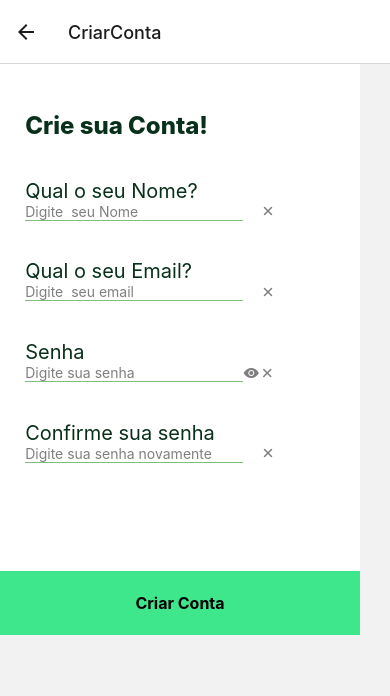
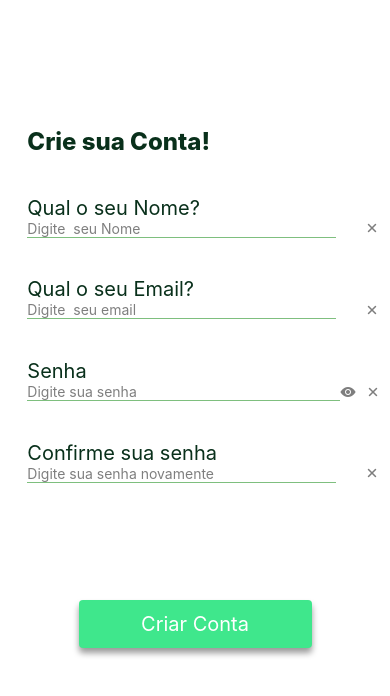
Before and after one commit to SamAlvezz/ADMcash_app, a React Native app in the folder adm/: screen /CriarConta in a window 390 px wide. Shown: the top 696 px of the page. Built offline with nearby package versions, Linux system fonts and the light colour scheme.

Commit message:
AplicandoResponsividade2
alteração do componente botão

```diff
--- a/adm/App.js
+++ b/adm/App.js
@@ -19,13 +19,22 @@ function App() {
   return (
     <NavigationContainer>
       <Stack.Navigator initialRouteName="First">
-      <Stack.Screen name="Home" component={Home}></Stack.Screen>
-      <Stack.Screen name="CriarConta" component={CriarConta}></Stack.Screen>
+        <Stack.Screen name="Home" component={Home}options={{
+          title: "",
+          headerTransparent: true,
+          headerShown: false
+        }}
+        ></Stack.Screen>
+        <Stack.Screen name="CriarConta" component={CriarConta} options={{
+          title: "",
+          headerTransparent: true,
+          headerShown: false
+        }}></Stack.Screen>
         <Stack.Screen name="FazerLogin" component={FazerLogin}></Stack.Screen>
-      <Stack.Screen name="BotaoContinuar"component={BotaoContinuar} ></Stack.Screen>
-      <Stack.Screen name="Menu"component={Menu} ></Stack.Screen>
+        <Stack.Screen name="BotaoContinuar" component={BotaoContinuar} ></Stack.Screen>
+        <Stack.Screen name="Menu" component={Menu} ></Stack.Screen>
         <Stack.Screen name="Receitas" component={Receitas}></Stack.Screen>
-      <Stack.Screen name="Despesas"component={Despesas}></Stack.Screen>
+        <Stack.Screen name="Despesas" component={Despesas}></Stack.Screen>
         <Stack.Screen name="ModalDespesas" component={ModalDespesas}></Stack.Screen>
         <Stack.Screen name="ModalReceitas" component={ModalReceitas}></Stack.Screen>
       </Stack.Navigator>
--- a/adm/src/Components/BotaoContinuar/BotaoContinuar.jsx
+++ b/adm/src/Components/BotaoContinuar/BotaoContinuar.jsx
@@ -5,28 +5,33 @@ import { StyleSheet, Text, TouchableOpacity,} from 'react-native'
     return(
         <TouchableOpacity
         onPress={onPress}
-         style={styles.container}>
+         style={styles.botaocriarContaLogin}>
         <Text style={styles.txt}>{title}</Text>
         </TouchableOpacity>
     );
  };
 
  const styles = StyleSheet.create({
-    container:{
-        width: 360,
-        height: 64,
-        backgroundColor: '#3FE78C',
+    botaocriarContaLogin:{
+        height: 48,
+        width: 233,
+        borderRadius: 4,
+        color: '#3FE78C',
         justifyContent: 'center',
         alignItems: 'center',
-
-
+        elevation: 3,
+        marginBottom: 10,
+        backgroundColor: '#3FE78C',
+        shadowColor: 'black',
+        shadowOffset: { width: 0, height: 5 },
+        shadowOpacity: 0.4,
+        shadowRadius: 6,
+        paddingVertical: 7,
+        alignSelf: 'center',
+        marginBottom: 120
 
     },
     txt:{
         fontSize: 20,
-        color: '#000',
-        textAlign: 'center',
-        fontSize: 16,
-        fontWeight: 700,
-        lineHeight: 'normal'}
- })
+        color: 'white',
+ }})
--- a/adm/src/pages/CriarConta/estilo.jsx
+++ b/adm/src/pages/CriarConta/estilo.jsx
@@ -1,9 +1,9 @@
 const styles = {
   container: {
-    position: "relative",
-    height: 550,
-    width: 360,
+    flex: 1,
     backgroundColor: "#ffff",
+    overflow: 'hidden',
+    justifyContent:'center'
   },
   containerHeader: {
     marginTop: "13%",
@@ -13,10 +13,10 @@ const styles = {
   messagem: {
     fontSize: 24,
     color: "#09301B",
-    fontFamily: "",
     fontWeight: 800,
   },
   containerForm: {
+    width: '100%',
     paddingStart: "7%",
     paddingEnd: "5%",
   },
@@ -24,54 +24,64 @@ const styles = {
     color: "#09301B",
     fontSize: 20,
     marginTop: 28,
-    fontFamily: "",
   },
   input: {
+    width: '100%',
     opacity: 0.5,
     borderBottomWidth: 1,
     borderColor: '#008000'
   },
-
   containerEmail: {
+    width: '100%',
     flexDirection: "row",
     paddingStart: "7%",
     alignItems: "center",
     marginBottom: "3%",
+    maxWidth: 400
   },
   containerSenha: {
+    width: '100%',
     flexDirection: "row",
     paddingStart: "7%",
     alignItems: "center",
     marginBottom: "3%",
+    maxWidth: 400
   },
   mostrar: {
     opacity: 0.5,
   },
   x: {
     opacity: 0.5,
+    marginHorizontal: 9
   },
   containerForm1: {
+    width: '100%',
     paddingStart: "7%",
     paddingEnd: "5%",
     marginTop: "25%",
+    maxWidth: 400
   },
   x2: {
     opacity: 0.5,
     paddingStart: "5%",
+    marginHorizontal: 10
   },
   containerNome: {
+    width: '100%',
     flexDirection: "row",
     paddingStart: "7%",
     alignItems: "center",
     marginBottom: "3%",
+    maxWidth: 400
   },
   containerConfirmar: {
+    width: '100%',
     flexDirection: "row",
     paddingStart: "7%",
     alignItems: "center",
     marginBottom: "30%",
+    maxWidth: 400
   },
-
 }
 
 export default styles;
--- a/adm/src/pages/Home/Home.jsx
+++ b/adm/src/pages/Home/Home.jsx
@@ -16,9 +16,7 @@ function Home({ home }) {
     }
 
     return (
-        <ScrollView
-      pagingEnabled={true}
-      showsVerticalScrollIndicator={false}>
+
         <View style={styles.containerInicio}>
             <Image style={styles.imagem} source={{ uri: "https://thumbs.dreamstime.com/b/design-can-be-used-as-logo-icon-complement-to-money-house-126215433.jpg" }} />
 
@@ -29,14 +27,13 @@ function Home({ home }) {
             <Pressable style={styles.botaoCriar} onPress={() => navigate("CriarConta")}>
                 <Text style={styles.textoCriar}>Criar uma Conta</Text>
             </Pressable>
-            <Pressable style={styles.botaoLogin}  onPress={() => navigate("FazerLogin")}>
+            <Pressable style={styles.botaoLogin} onPress={() => navigate("FazerLogin")}>
                 <Text style={styles.textoLogin}>Fazer Login</Text>
             </Pressable>
         </View>
-        </ScrollView>
+
     );
 }
-
 ;
 
 export default Home;
--- a/adm/src/pages/Home/estilo.jsx
+++ b/adm/src/pages/Home/estilo.jsx
@@ -4,12 +4,11 @@ const styles = {
         flex:1,
         backgroundColor: '#ffff',
         alignItems: 'center',
-        overflow: 'hidden'
-
+        overflow: 'hidden',
 
     },
     imagem: {
-        height: 300,
+        height: 290,
         width: 295,
         resizeMode:"contain",
     },
@@ -18,7 +17,8 @@ const styles = {
         fontWeight: 'bold',
         fontSize: 40,
         color: '#09301B',
-        marginVertical: 20,
+        marginBottom: 30,
+
     },
     subtitulo: {
         marginBottom: 10,
@@ -28,11 +28,12 @@ const styles = {
         color: '#09301B',
     },
     textocash: {
-        marginBottom: 30,
+        marginBottom: 35,
         fontSize: 16,
         lineHeight: 22,
         textAlign: 'center',
-        color: '#262323'
+        color: '#262323',
+        maxWidth: 300
     },
     botaoCriar: {
 
@@ -65,10 +66,12 @@ const styles = {
         alignItems: 'center',
         justifyContent: 'center',
         backgroundColor: '#FFFFFF',
+        marginBottom: 20
     },
     textoLogin: {
         fontSize: 20,
         color: 'black',
+
 
     }
 
```
Lines whose indentation alone changed are shown as unchanged.
